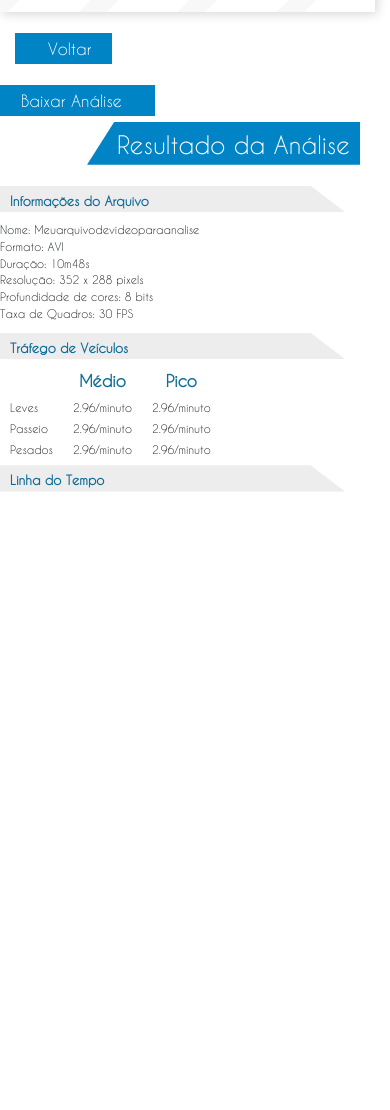
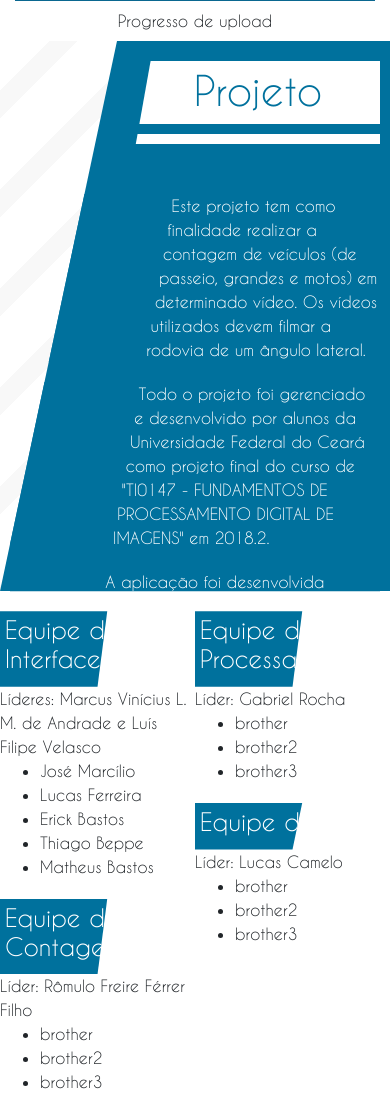
Before and after one commit to TioMinho/autozahler, a Python web app: template templates/index.html in a window 390 px wide; the page is wider, and only the part inside the window is pictured. Shown: the part 488-1598 px from the top of that part. Before the commit the page ends 979 px from the top of that part, so only its background shows below. Run offline with Jinja, Linux system fonts and the light colour scheme; the template is opened without the code that fills it, so the values that code supplies are empty; some web fonts are replaced.

Commit message:
Nome do pessoal no Index
Renoomeei Home para Index e Home para Statistics, pros arquivos fazerem sentido

```diff
--- a/templates/index.html
+++ b/templates/index.html
@@ -1,89 +1,121 @@
 <!DOCTYPE html>
 <html>
 <head>
-    <meta charset="utf-8" />
+	<meta charset="utf-8">
 	<meta http-equiv="X-UA-Compatible" content="IE=edge">
-    <title>Autozähler</title>
+	<title>Autozähler | Home</title>
 	<meta name="viewport" content="width=device-width, initial-scale=1">
-	<link rel="stylesheet" type="text/css" media="screen" href="../static/css/style.css" />
+	<link rel="stylesheet" type="text/css" media="screen" href="../static/css/style.css"/>
 </head>
 <body>
-    <div class="container">
+	<div class="container background-striped">
 		<div class="row">
-            <div class="col-md-6 nopad">
-                <img src="../static/assets/logo_autozahler_statistics.png"/>
-                <div id="box-video" class="background-striped">
-                    <div id="video-content">
-							<video width="100%" height="100%" controls>
-									<source src="../static/video-test/movie.mp4" type="video/mp4">
-								  Your browser does not support the video tag.
-							</video>
+			<div class="col-md-5 upload-content">
+					<img src="../static/assets/logo_autozahler_index.png">
+					<!-- <img src="../static/assets/upIcon.png" width="250px""> -->
+					<form method=post enctype=multipart/form-data>
+						<div style="text-align: center">
+							<input type="image" name="submit" src="../static/assets/upIcon.png" width="250px">
+							<input class="inputfile" type=file id="file" name=file>
+							<label for="file">Selecionar um vídeo...</label>
+							<label class="label-status-upload">Progresso de upload</label>
 						</div>
+					</form>
 			</div>
-                <div class="col-md-12 nopadlr buttons">
-					<div class="col-md-8">
-							<a id="btn-back" class="button-primary button-back" href="home.html">
-								<i class="icon-back flaticon-lg flaticon-056-left-arrow-1"></i> Voltar
-							</a>
+			<div class="col-md-7 sidebar-blue polygon-sidebar nopadr">
+					<div class="left-shape"></div>
+					<h1 class="sidebar-title">Projeto</h1>
+					<div class="explain" id="exp1">
+						<p class="explain_text" id="">
+							Este projeto tem como finalidade realizar a contagem de veículos (de passeio, grandes e motos) em determinado vídeo. Os vídeos utilizados devem filmar a rodovia de um ângulo lateral.
+						</p>
 					</div>
-					<div class="col-md-4 nopad">
-							<a id="btn-download" class="button-primary button-down"  href="home.html">
-								Baixar Análise <i class="icon-down flaticon-lg flaticon-070-down-arrow"></i>
-							</a>
+					<div class="explain" id="exp2">
+						<p class="explain_text" id="">
+							Todo o projeto foi gerenciado e desenvolvido por alunos da Universidade Federal do Ceará como projeto final do curso de "TI0147 - FUNDAMENTOS DE PROCESSAMENTO DIGITAL DE IMAGENS" em 2018.2.
+						</p>
 					</div>
+					<div class="explain" id="exp3">
+						<p class="explain_text" id="">
+							A aplicação foi desenvolvida utilizando Python, a biblioteca OpenCV, o microframework Flask, HTML, CSS e JavaScript.
+						</p>
 					</div>
-            </div>
-            <div class="col-md-6 nopad">
-                <div class="col-md-12 nopad display-label-default">
-                    <label class="label-primary pull-right">Resultado da Análise</label>
-                </div>
-                <div class="col-md-6 nopad">
-                        <div class="col-md-9 nopad">
-                            <label class="label-default">Informações do Arquivo</label>
-                        </div>
-                        <div class="box-infos">
-                            Nome: Meuarquivodevideoparaanalise<br/>
-                            Formato: AVI<br/>
-                            Duração: 10m48s<br/>
-                            Resolução: 352 x 288 pixels<br/>
-                            Profundidade de cores: 8 bits<br/>
-                            Taxa de Quadros: 30 FPS
-                        </div>
-                        <div class="col-md-9 nopad">
-                            <label class="label-default">Tráfego de Veículos</label>
-                        </div>
-                        <table id=table-trafego>
-                            <thead>
-                                <tr>
-                                    <th></th>
-                                    <th>Médio</th>
-                                    <th>Pico</th>
-                                </tr>
-                            </thead>
-                            <tbody>
-                                <tr>
-                                    <td>Leves</td>
-                                    <td>2.96/minuto</td>
-                                    <td>2.96/minuto</td>
-                                </tr>
-                                <tr>
-                                    <td>Passeio</td>
-                                    <td>2.96/minuto</td>
-                                    <td>2.96/minuto</td>
-                                </tr>
-                                <tr>
-                                    <td>Pesados</td>
-                                    <td>2.96/minuto</td>
-                                    <td>2.96/minuto</td>
-                                </tr>
-                            </tbody>
-                        </table>
-                        <div class="col-md-9 nopad">
-                            <label class="label-default">Linha do Tempo</label>
+					<div id="footer">Universidade Federal do Ceará</div>
 			</div>
 	</div>
 	</div>
 	</div>
 	</div>
+	<div class=coluna>
+		<div class=equipe id=interface>
+			<div class=team-title>
+				<h4>Equipe de Interface</h4>
+			</div>
+			<div class=lideres>
+				Líderes: Marcus Vinícius L. M. de Andrade e Luís Filipe Velasco
+			</div>
+			<div class=crew>
+				<ul>
+					<li> José Marcílio</li>
+					<li> Lucas Ferreira</li>
+					<li> Erick Bastos</li>
+					<li> Thiago Beppe</li>
+					<li> Matheus Bastos</li>
+				</ul>
+			</div>
+		</div>
+
+		<div class=equipe id=contagem>
+			<div class=team-title>
+				<h4>Equipe de Contagem</h4>
+			</div>
+			<div class=lideres>
+				Líder: Rômulo Freire Férrer Filho
+			</div>
+			<div class=crew>
+				<ul>
+					<li> brother</li>
+					<li> brother2</li>
+					<li> brother3</li>
+				</ul>
+			</div>
+		</div>
+
+	</div>
+
+	<div class=coluna>
+		<div class=equipe id=pre-processing>
+			<div class=team-title>
+				<h4>Equipe de Pré-Processamento</h4>
+			</div>
+			<div class=preproc>
+				Líder: Gabriel Rocha
+			</div>
+			<div class=crew>
+				<ul>
+					<li> brother</li>
+					<li> brother2</li>
+					<li> brother3</li>
+				</ul>
+			</div>
+		</div>
+
+
+		<div class=equipe id=teste>
+			<div class=team-title>
+				<h4>Equipe de Teste</h4>
+			</div>
+			<div class=preproc>
+				Líder: Lucas Camelo
+			</div>
+			<div class=crew>
+				<ul>
+					<li> brother</li>
+					<li> brother2</li>
+					<li> brother3</li>
+				</ul>
+			</div>
+		</div>
+	</div>
 </body>
 </html>
```
Also changed, not shown: templates/[deprecated]statistics.html (added, +32 -0 lines), templates/statistics.html (+75 -18 lines). Lines whose indentation alone changed are shown as unchanged.
